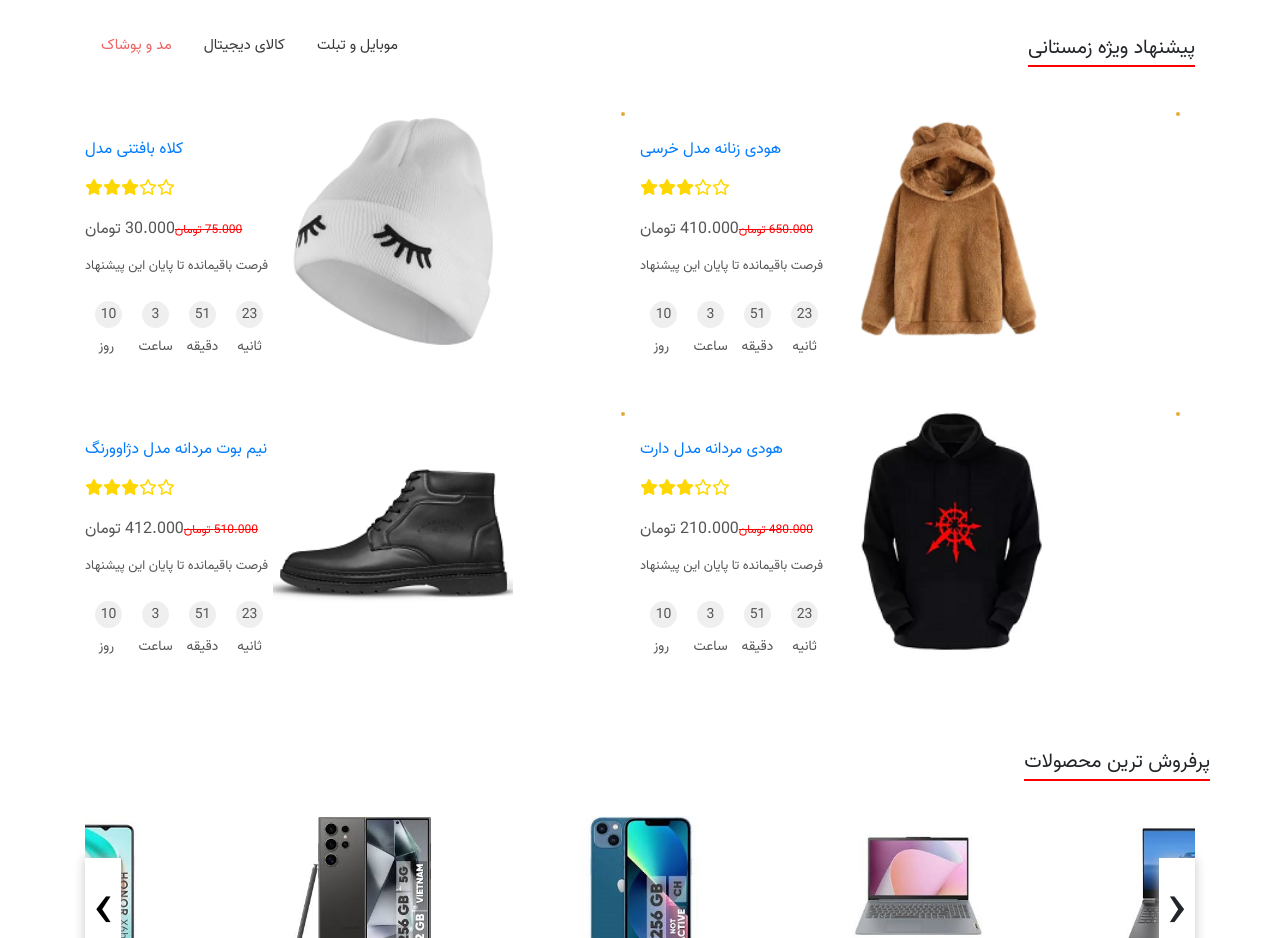
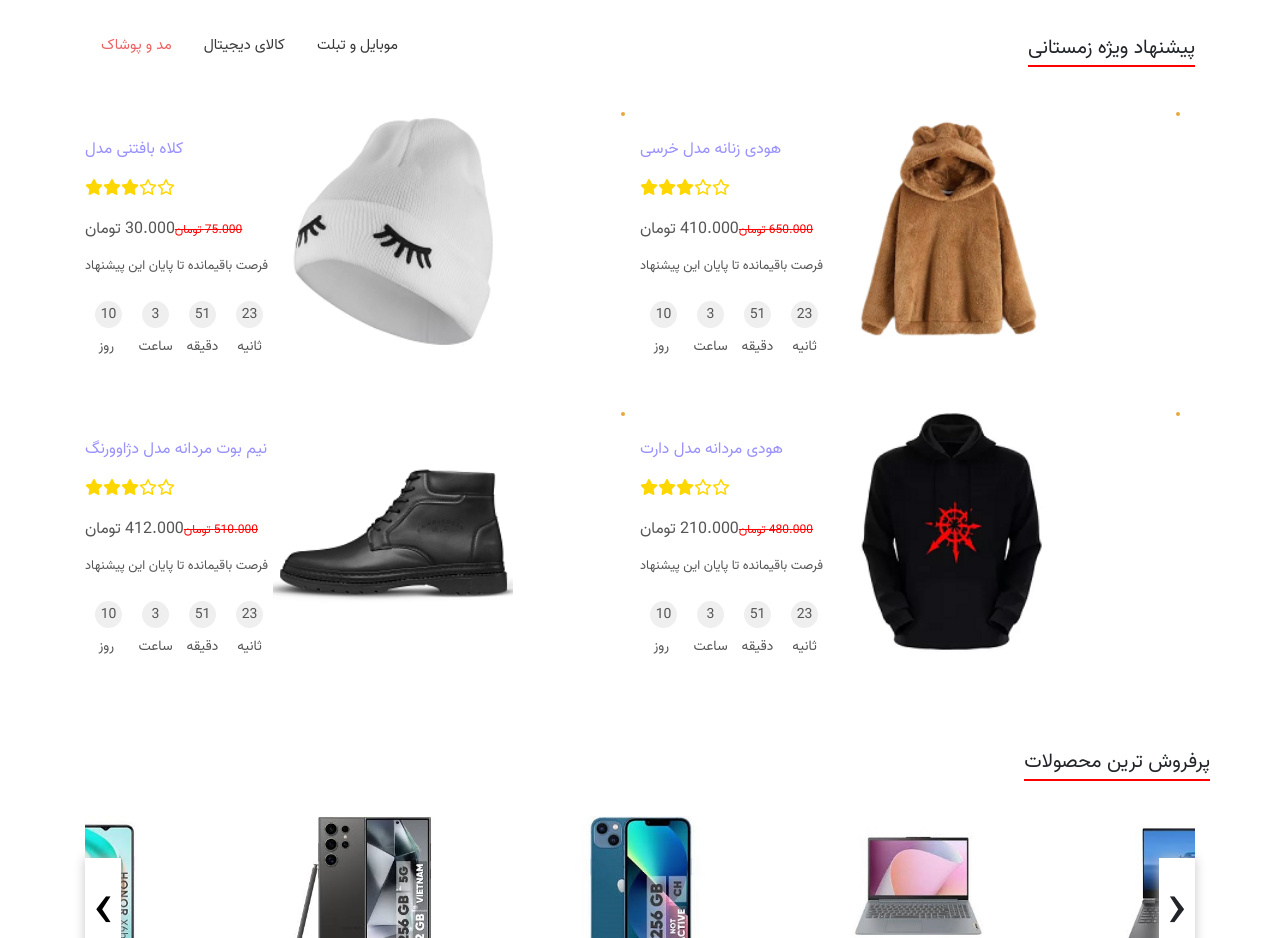
Before and after one commit to Mohammad-1609/shopping, a plain HTML site: page index.html in a window 1280 px wide. Shown: the part 1360-2298 px from the top of the page. Drawn offline with nearby package versions, Linux system fonts and the light colour scheme; some packages are replaced by stand-ins of ours; a script that the page names is missing; files whose address does not match are found by name; a web font is replaced by a local one.

Commit message:
Update style.css

```diff
--- a/assets/css/style.css
+++ b/assets/css/style.css
@@ -666,7 +666,7 @@ input.email-input:invalid~#false {
     border-color: transparent;
 }
 
-.offers-details a {
+.offers-details  {
     font-size: 16px;
     color: #9891ff;
 }
```
